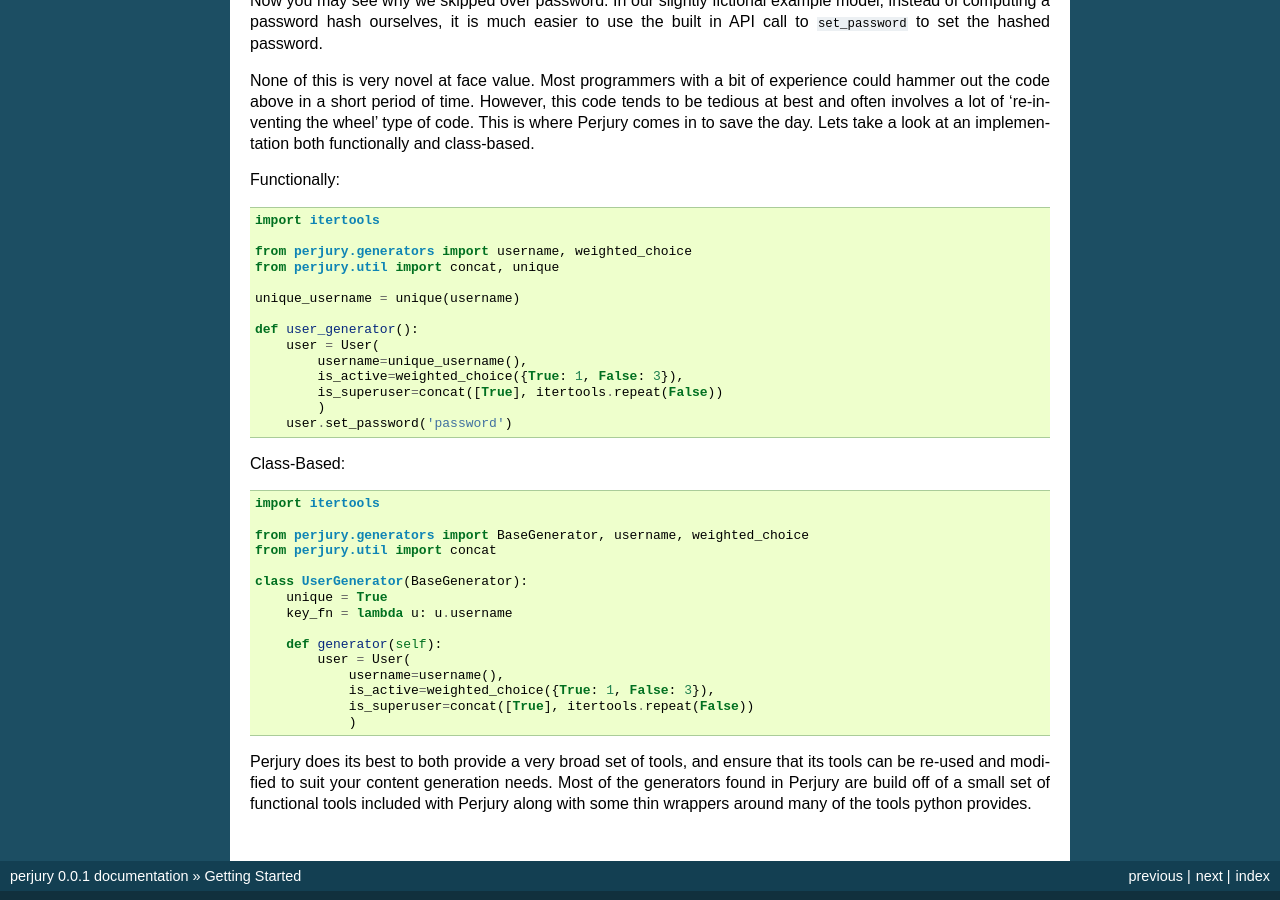
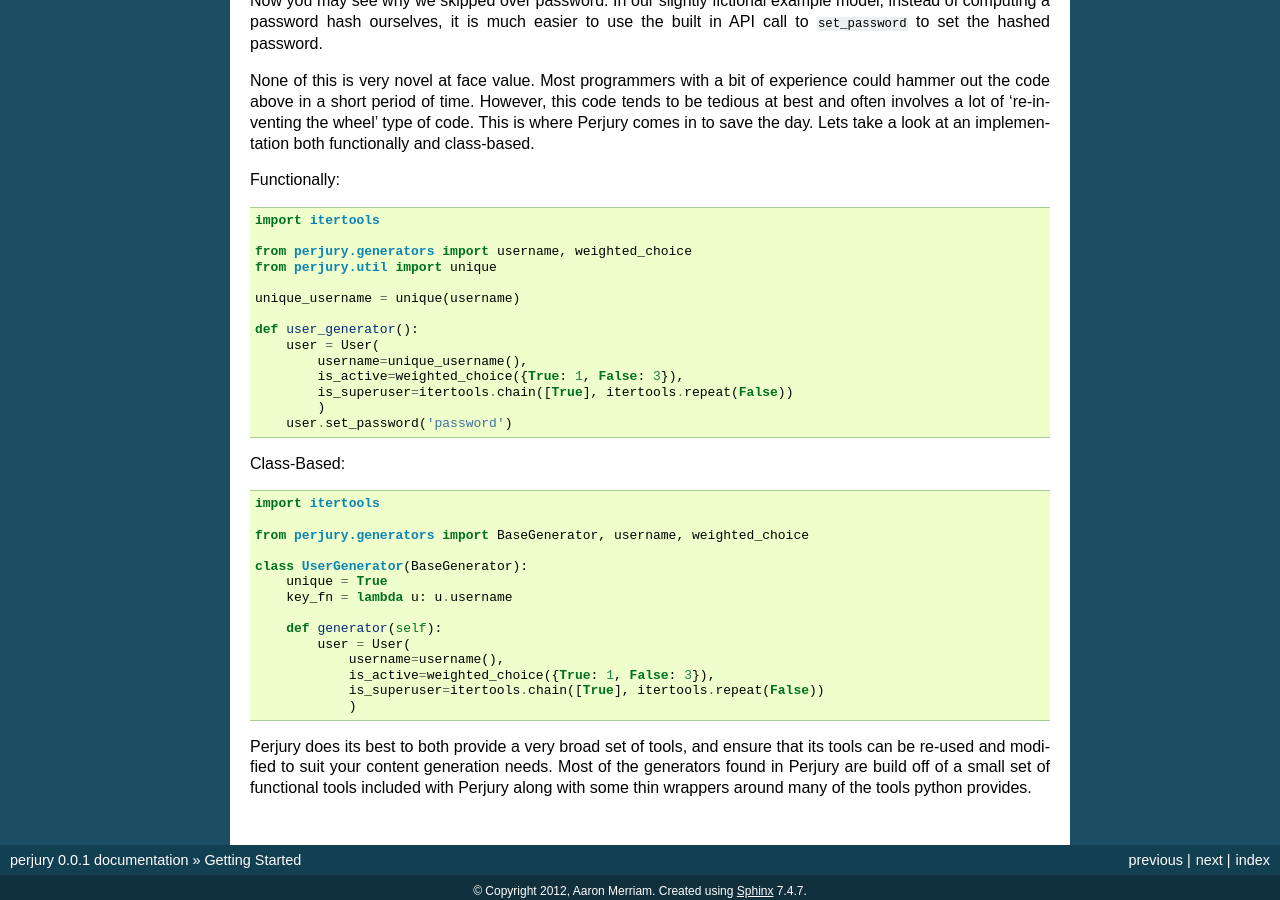
Before and after one commit to pipermerriam/perjury, a Sphinx documentation site: the page built from doc/getting_started.rst, in a window 1280 px wide and 900 px high, scrolled down 2425 px. Built offline with Sphinx 7.4.7, drawn with Linux system fonts in a browser that asks for light colours.

Commit message:
use itertools.chain instead of concat

```diff
--- a/doc/getting_started.rst
+++ b/doc/getting_started.rst
@@ -161,7 +161,7 @@
     import itertools
 
     from perjury.generators import username, weighted_choice
-    from perjury.util import concat, unique
+    from perjury.util import unique
 
     unique_username = unique(username)
 
@@ -169,7 +169,7 @@
         user = User(
             username=unique_username(),
             is_active=weighted_choice({True: 1, False: 3}),
-            is_superuser=concat([True], itertools.repeat(False))
+            is_superuser=itertools.chain([True], itertools.repeat(False))
             )
         user.set_password('password')
 
@@ -178,7 +178,6 @@
     import itertools
 
     from perjury.generators import BaseGenerator, username, weighted_choice
-    from perjury.util import concat
 
     class UserGenerator(BaseGenerator):
         unique = True
@@ -188,7 +187,7 @@
             user = User(
                 username=username(),
                 is_active=weighted_choice({True: 1, False: 3}),
-                is_superuser=concat([True], itertools.repeat(False))
+                is_superuser=itertools.chain([True], itertools.repeat(False))
                 )
 
 Perjury does its best to both provide a very broad set of tools, and ensure
```
